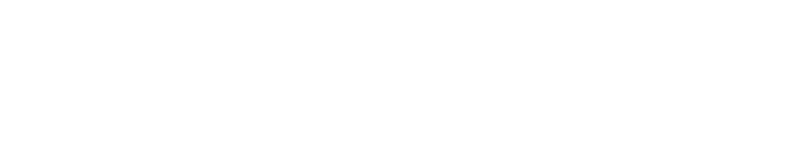
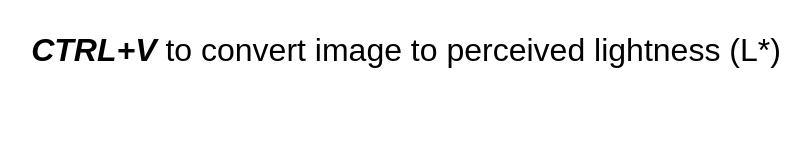
Before and after one commit to slooi/rgb-to-perceived-lightness, a website built with Vite: page index.html in a window 1280 px wide. Shown: the whole page, without its empty margins (234-1044 px from the left). Built offline with nearby package versions, Linux system fonts and the light colour scheme.

Commit message:
:lipstick: add instructions and styling to create user call to action

```diff
--- a/index.html
+++ b/index.html
@@ -1,13 +1,18 @@
 <!doctype html>
 <html lang="en">
+
 <head>
   <meta charset="UTF-8" />
   <link rel="icon" type="image/svg+xml" href="/vite.svg" />
   <meta name="viewport" content="width=device-width, initial-scale=1.0" />
   <title>Vite + TS</title>
 </head>
+
 <body>
-    <div id="app"></div>
+  <div id="app">
+    <h1><b><i>CTRL+V</i></b> <span style="font-weight: 300;">to convert image to perceived lightness (L*)</span></h1>
+  </div>
   <script type="module" src="/src/main.ts"></script>
 </body>
+
 </html>
--- a/src/style.css
+++ b/src/style.css
@@ -2,8 +2,16 @@
 html {
   padding: 0;
   margin: 0;
+
+  font-family: Arial, Helvetica, sans-serif;
 }
 
 img {
   display: block;
 }
+
+#app {
+  display: flex;
+  justify-content: center;
+  padding: 2rem;
+}
```
Lines whose indentation alone changed are shown as unchanged.
